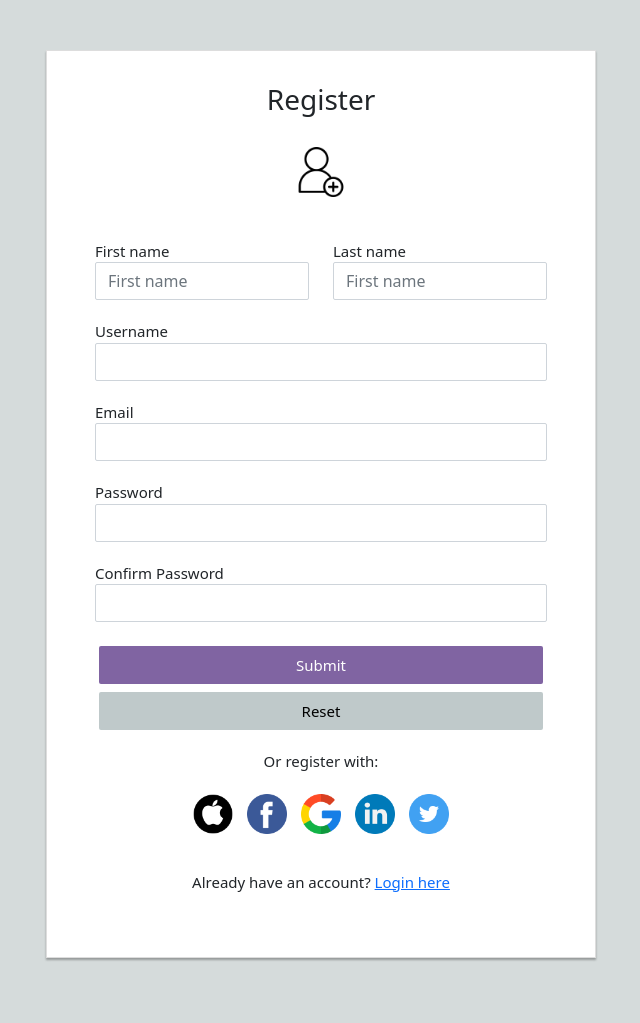
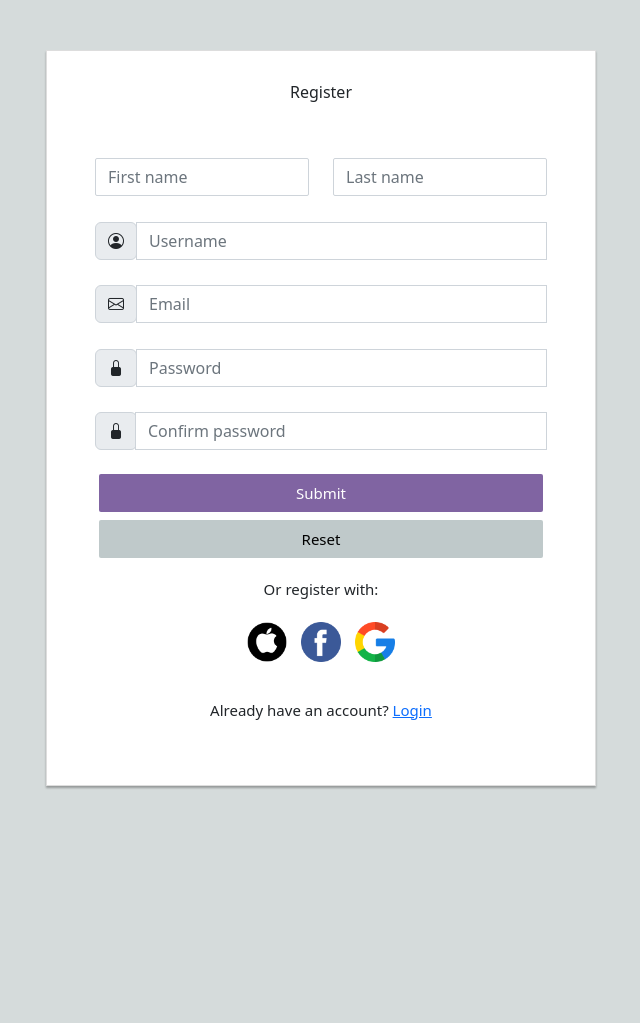
Before and after one commit to albertho425/login-system-with-API, a PHP site: page /register.php in a window 1280 px wide. Shown: the whole page, without its empty margins (319-959 px from the left). After the commit the page ends 789 px from the top, so only its background shows below. Run offline with PHP 8.4, Linux system fonts and the light colour scheme.

Commit message:
Simplify look of login and sign up page

```diff
--- a/register.php
+++ b/register.php
@@ -137,6 +137,7 @@ if($_SERVER["REQUEST_METHOD"] == "POST"){
     <title>Sign Up</title>
     <link href="https://cdn.jsdelivr.net/npm/bootstrap@5.2.0/dist/css/bootstrap.min.css" rel="stylesheet" integrity="sha384-gH2yIJqKdNHPEq0n4Mqa/HGKIhSkIHeL5AyhkYV8i59U5AR6csBvApHHNl/vI1Bx" crossorigin="anonymous">
     <link rel="stylesheet" href="css/style.css">
+    <link rel="stylesheet" href="https://cdn.jsdelivr.net/npm/bootstrap-icons@1.10.5/font/bootstrap-icons.css">
 </head>
 <body>
     <div class="d-flex flex-column min-vh-100 justify-content-center align-items-center">
@@ -148,16 +149,16 @@ if($_SERVER["REQUEST_METHOD"] == "POST"){
         ?>
         <form class="validate-form" action="<?php echo htmlspecialchars($_SERVER["PHP_SELF"]); ?>" method="post" novalidate>
             <div class="form-group">
-                <h3 class="text-center">Register</h3>
-                <div class="col text-center"><br>
-                    <a href="register.php"><img class="form-icon" src="icons/add-user.png"/></a>
+                <h6 class="text-center">Register</h6>
+                <div class="col text-center">
+
                 </div><br>
             </div>
             <div class="row">
                 <div class="col">
+                    <div class="form-group">
 
-                <div class="form-group">
-                    <label class="form-margin-top">First name</label>
+                        <label class="form-margin-top"></label>
                         <input type="text" name="firstname" id="firstname" class="form-control" value="<?php echo $firstname; ?>" placeholder="First name" required>
                         <span class="invalid-feedback"><?php echo $firstname_error; ?></span>
 
@@ -168,44 +169,70 @@ if($_SERVER["REQUEST_METHOD"] == "POST"){
                 </div>
                 <div class="col">
                     <div class="form-group">
-                    <label class="form-margin-top">Last name</label>
+                        <label class="form-margin-top"></label>
                         <input type="text" name="lastname"
                         id="lastname"
-                    class="form-control" value="<?php echo $lastname; ?>" placeholder="First name" required>
+                        class="form-control" value="<?php echo $lastname; ?>" placeholder="Last name" required>
                         <div class="valid-feedback text-beginning"></div>
-                        <div class="invalid-feedback text-beginning">Last name field cannot be blank</div>
+                            <div class="invalid-feedback text-beginning">Last name field cannot be blank
                             </div>
                     </div>
                 </div>
+                <!-- row -->
+            </div>
                 <div class="form-group">
-                <label class="form-margin-top">Username</label>
-                <input type="text" name="username" id="username" class="form-control" value="<?php echo $username; ?>" required>
+                    <label class="form-margin-top"></label>
+                    <div class="input-group">
+                            <div class="input-group-addon">
+                                <div class="input-group-text"><i class="bi bi-person-circle"></i></i></div>
+                            </div>
+
+                    <input type="text" name="username" id="username" class="form-control" value="<?php echo $username; ?>" placeholder="Username" required>
                     <span class="invalid-feedback"><?php echo $username_error; ?></span>
                     <div class="valid-feedback text-beginning"></div>
-                <div class="invalid-feedback text-beginning">Username field cannot be blank</div>
+                    <div class="invalid-feedback text-beginning">Username field cannot be blank</div></div>
                 </div>
                 <div class="form-group">
-                <label class="form-margin-top">Email</label>
-                <input type="email" name="email" id="email" class="form-control" value="<?php echo $email; ?>" required>
+                    <label class="form-margin-top"></label>
+                    <div class="input-group">
+                            <div class="input-group-addon">
+                                <div class="input-group-text"><i class="bi bi-envelope"></i></div>
+                            </div>
+
+                    <input type="email" name="email" id="email" class="form-control" value="<?php echo $email; ?>" placeholder="Email"required>
                     <span class="invalid-feedback"><?php echo $email_error; ?></span>
                     <div class="valid-feedback text-beginning"></div>
-                <div class="invalid-feedback text-beginning">Email field cannot be blank</div>
+                    <div class="invalid-feedback text-beginning">Email field cannot be blank</div> </div>
                 </div>
                 <div class="form-group">
-                <label class="form-margin-top">Password</label>
-                <input type="password" name="password" id="password" class="form-control" value="<?php echo $password; ?>" required>
+                    <label class="form-margin-top"></label>
+                    <div class="input-group">
+                    <div class="input-group-addon">
+                                <div class="input-group-text"><i class="bi bi-lock-fill"></i></div>
+                            </div>
+                    <input type="password" name="password" id="password" class="form-control" value="<?php echo $password; ?>" placeholder="Password" required>
                     <span class="invalid-feedback"><?php echo $password_error; ?></span>
                     <div class="valid-feedback text-beginning"></div>
                     <div class="invalid-feedback text-beginning">Password field cannot be blank</div>
+                </div></div>
+
+                <div class="form-group">
+                    <label class="form-margin-top"></label>
+                    <div class="input-group">
+                        <div class="input-group-addon">
+                            <div class="input-group-text"><i class="bi bi-lock-fill"></i></div>
                         </div>
-            <div class="form-group">
-                <label class="form-margin-top">Confirm Password</label>
+                    <label class="form-margin-top"></label>
                     <input type="password" name="confirm_password" id="confirm_password"
-                class="form-control" value="<?php echo $confirm_password; ?>" required>
+                    class="form-control" value="<?php echo $confirm_password; ?>" placeholder="Confirm password" required>
                     <span class="invalid-feedback"><?php echo $confirm_password_error; ?></span>
                     <div class="valid-feedback text-beginning"></div>
                     <div class="invalid-feedback text-beginning">Confirm Password field cannot be blank</div>
                     </div>
+                </div>
+
+
+
             <div class="col text-center">
               <div class="d-grid gap-1 p-1">
                   <input type="submit" class="btn btn-primary form-margin-top mb-1" value="Submit">
@@ -222,23 +249,21 @@ if($_SERVER["REQUEST_METHOD"] == "POST"){
                   class="signup-icon" /></a>
                   <a href="#"><img src="images/google.png"
                   class="signup-icon" /></a>
-                <a href="#"><img src="images/linkedin.png"
-                  class="signup-icon" /></a>
-                  <a href="#"><img
-                  src="images/twitter.png" class="signup-icon" /></a>
                 </div>
             </div>
 
             <div class="col text-center p-3">
-                <p>Already have an account? <a href="index.php">Login here</a></p>
+                <p>Already have an account? <a href="index.php">Login</a></p>
             </div>
+        <!-- login form -->
+        </div>
+        <!-- container -->
         </div>
 
 
 
         </form>
-    </div>
-    </div>
+
     <script src="js/script.js"></script>
 
 </body>
```
Also changed, not shown: index.php (+16 -10 lines), images/login.png (added). Lines whose indentation alone changed are shown as unchanged.
